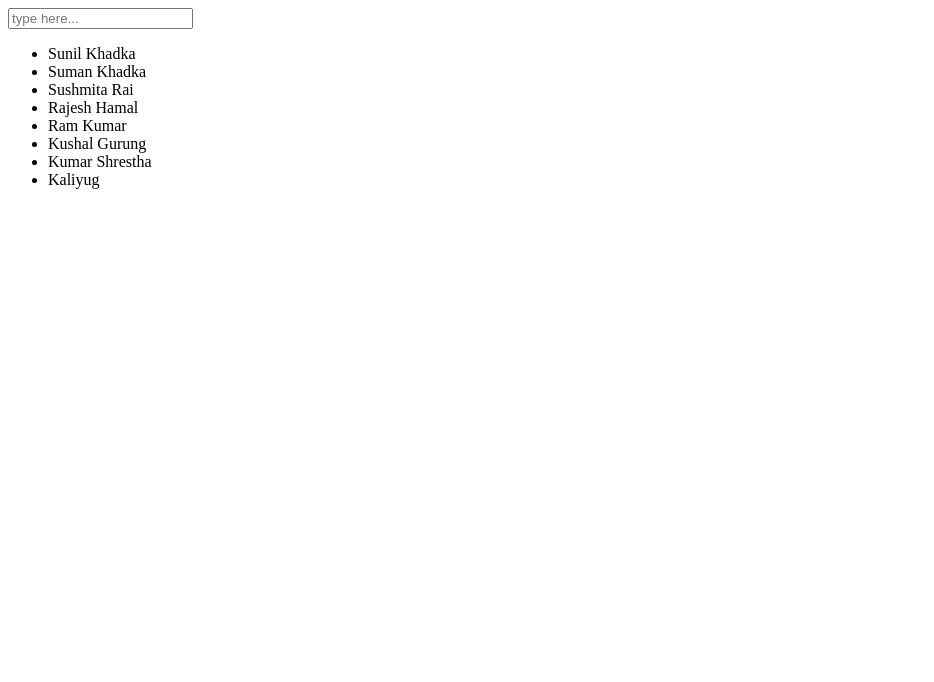
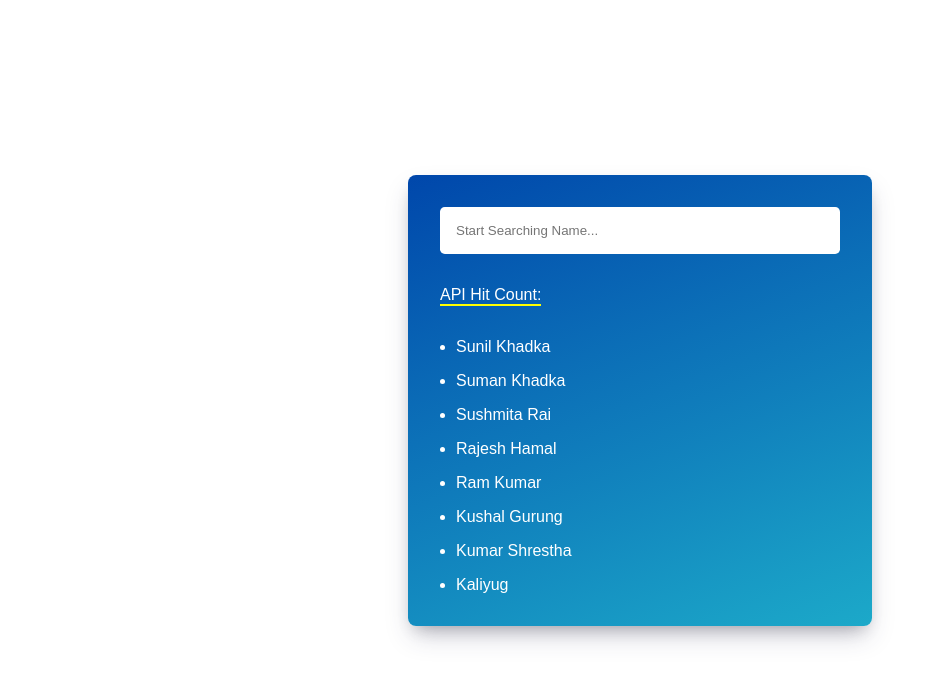
Before and after one commit to Blog-Code-Demos/JavaScript, a plain HTML site: page debounce/index.html in a window 1280 px wide. Shown: the whole page, without its empty margins (0-934 px from the left). Drawn offline with Linux system fonts and the light colour scheme.

Commit message:
Added basic styles and an api hit counter to simulate how many times an API would be hit with debounce

```diff
--- a/debounce/debounce.js
+++ b/debounce/debounce.js
@@ -9,8 +9,11 @@ const MOCK_USERS = [
   "Kaliyug",
 ];
 
+const list = document.querySelector("#list");
 const input = document.querySelector("#input");
-const list = document.querySelector("#list");
+const apiHitCount = document.querySelector("#api-hit-count");
+
+let apiCount = 0;
 
 printList();
 
@@ -30,7 +33,11 @@ function debounce(cb, delay = 700) {
   return (text) => {
     clearTimeout(timer);
     list.innerHTML = "Searching...";
-    timer = setTimeout(() => cb(text), delay);
+    timer = setTimeout(() => {
+      apiCount++;
+      apiHitCount.innerText = apiCount;
+      cb(text);
+    }, delay);
   };
 }
 
--- a/debounce/index.html
+++ b/debounce/index.html
@@ -4,12 +4,16 @@
     <meta charset="UTF-8" />
     <meta name="viewport" content="width=device-width, initial-scale=1.0" />
     <title>Debounce & Throttle Demo</title>
+    <link rel="stylesheet" href="style.css" />
     <script src="debounce.js" defer></script>
   </head>
   <body>
     <main>
-      <input type="text" placeholder="type here..." id="input" />
-      <ul id="list"></ul>
+      <div class="container">
+        <input type="text" placeholder="Start Searching Name..." id="input" />
+        <p>API Hit Count: <span id="api-hit-count"></span></p>
+        <ul id="list"></ul>
+      </div>
     </main>
   </body>
 </html>
--- /dev/null
+++ b/debounce/style.css
@@ -0,0 +1,58 @@
+*,
+::before,
+::after {
+  box-sizing: border-box;
+  padding: 0;
+  margin: 0;
+  font-family: sans-serif;
+}
+
+html,
+body {
+  width: 100%;
+  height: 100%;
+}
+
+main {
+  display: flex;
+  align-items: center;
+  justify-content: center;
+  width: 100%;
+  height: 100%;
+}
+
+.container {
+  padding: 2rem;
+  border-radius: 0.5rem;
+  box-shadow: rgba(50, 50, 93, 0.25) 0px 13px 27px -5px,
+    rgba(0, 0, 0, 0.3) 0px 8px 16px -8px;
+  background: rgb(0, 71, 171);
+  background: linear-gradient(
+    159deg,
+    rgba(0, 71, 171, 1) 0%,
+    rgba(28, 169, 201, 1) 100%
+  );
+  color: white;
+}
+
+#input {
+  padding: 1rem;
+  width: 25rem;
+  border: none;
+  border-radius: 0.3rem;
+  margin-bottom: 2rem;
+  outline: none;
+}
+
+.container p {
+  margin-bottom: 2rem;
+  border-bottom: 2px solid yellow;
+  width: fit-content;
+}
+
+#list {
+  padding: 0 1rem;
+  display: flex;
+  flex-direction: column;
+  gap: 1rem;
+}
```
